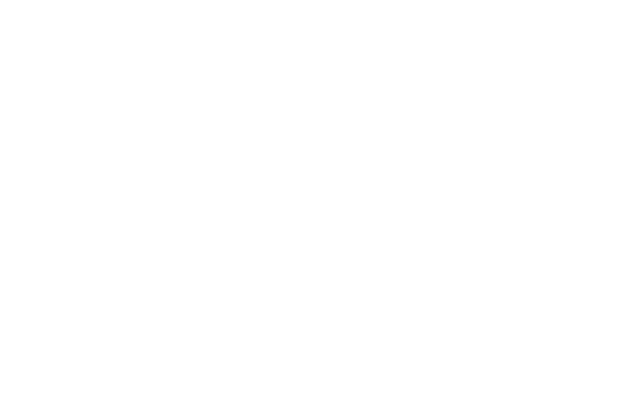
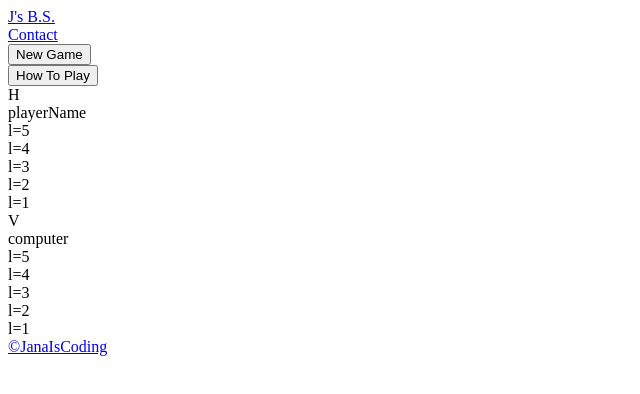
Before and after one commit to janaiscoding/battleship, a plain HTML site: page index.html in a window 1280 px wide. Shown: the whole page, without its empty margins (0-640 px from the left). Drawn offline with Linux system fonts and the light colour scheme.

Commit message:
Add html skeleton

```diff
--- a/index.html
+++ b/index.html
@@ -1,13 +1,87 @@
 <!DOCTYPE html>
 <html lang="en">
-<head>
-    <meta charset="UTF-8">
-    <meta http-equiv="X-UA-Compatible" content="IE=edge">
-    <meta name="viewport" content="width=device-width, initial-scale=1.0">
+  <head>
+    <meta charset="UTF-8" />
+    <meta http-equiv="X-UA-Compatible" content="IE=edge" />
+    <meta name="viewport" content="width=device-width, initial-scale=1.0" />
     <title>Battleships</title>
     <script src="main.js" defer></script>
-</head>
-<body>
-
-</body>
+  </head>
+  <body>
+    <nav class="navbar">
+      <a
+        href="https://github.com/janaiscoding/battleship/tree/main"
+        class="logo"
+        >J's B.S.</a
+      >
+      <div class="right-wrapper">
+        <div class="social">
+          <a
+            href="https://github.com/janaiscoding"
+            class="social-link"
+            target="_blank"
+            >Contact</a
+          >
+        </div>
+        <div class="theme-toggle">
+          <i class="fa-regular fa-lightbulb"></i>
+          <i class="fa-solid fa-moon"></i>
+        </div>
+      </div>
+    </nav>
+    <main class="content">
+      <div class="new-game-wrapper">
+        <button class="new-game">New Game</button>
+      </div>
+      <div class="info-panel">
+        <button class="info">How To Play</button>
+      </div>
+      <div class="player-board">
+        <div class="numbers-column"></div>
+        <div class="letters-row"></div>
+        <div class="js-player-board">
+          <div class="player-array">
+            <!-- js inserted content player array -->
+          </div>
+          <div class="player-panel">
+            <div class="player-control">
+              <div class="player-direction">H</div>
+              <div class="player-name">playerName</div>
+            </div>
+            <div class="player-ships">
+              <div class="player-carrier">l=5</div>
+              <div class="player-battleship">l=4</div>
+              <div class="player-destroyer">l=3</div>
+              <div class="player-submarine">l=2</div>
+              <div class="player-patrol-boat">l=1</div>
+            </div>
+          </div>
+        </div>
+      </div>
+      <div class="computer-board">
+        <div class="computer-array">
+          <!-- js inserted content computer array -->
+        </div>
+        <div class="computer-control">
+          <div class="computer-direction">V</div>
+          <div class="computer-name">computer</div>
+        </div>
+        <div class="computer-ships">
+          <div class="computer-carrier">l=5</div>
+          <div class="computer-battleship">l=4</div>
+          <div class="computer-destroyer">l=3</div>
+          <div class="computer-submarine">l=2</div>
+          <div class="computer-patrol-boat">l=1</div>
+        </div>
+      </div>
+    </main>
+    <footer class="footer">
+      <a
+        href="https://github.com/janaiscoding"
+        class="footer-link"
+        target="_blank"
+        >©JanaIsCoding</a
+      >
+    </footer>
+  </body>
 </html>
```
